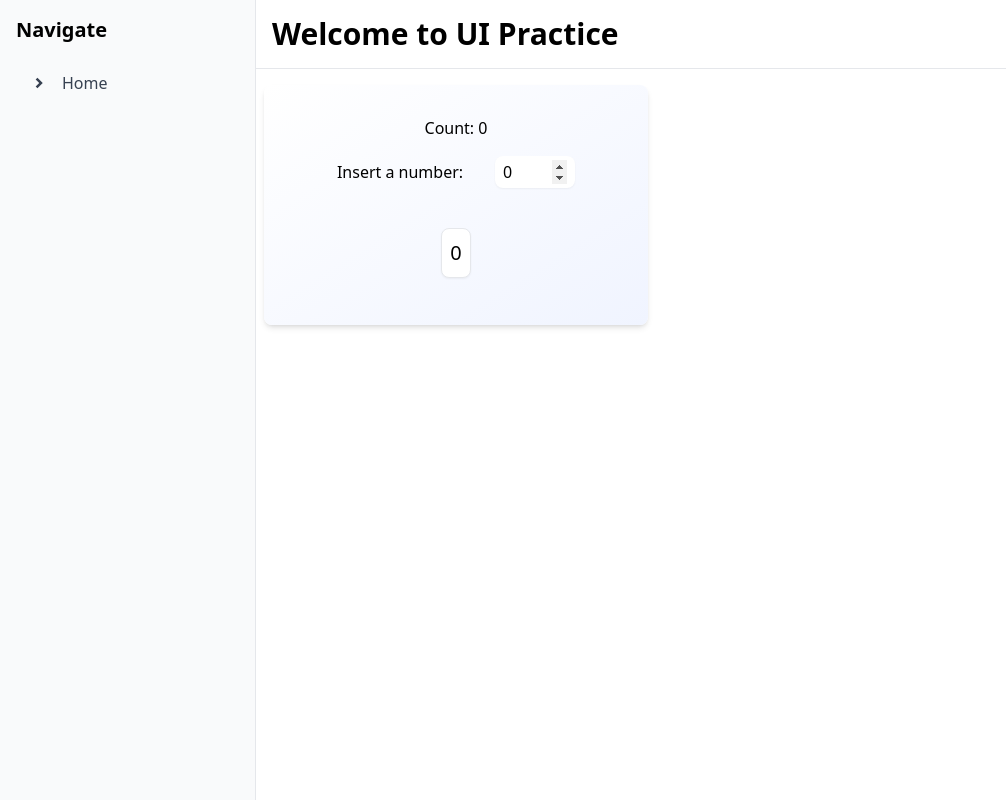
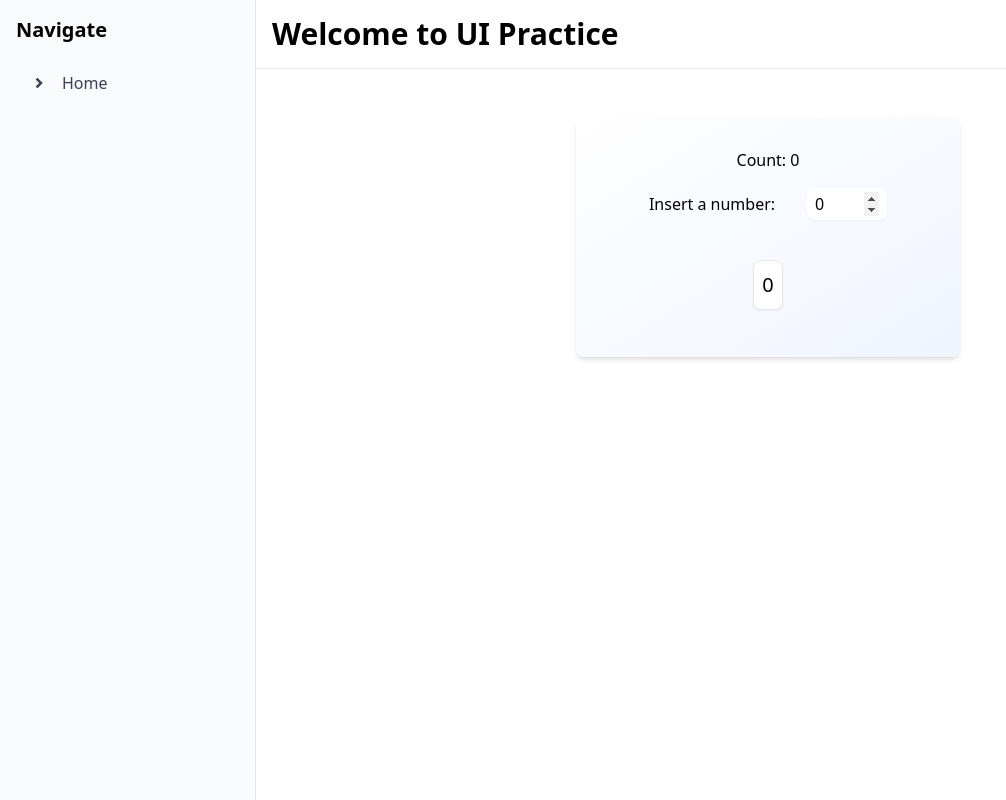
Before and after one commit to saurabhmaurya45/design-practice, a React (Vite) app: page /animated-counter in a window 1280 px wide. Shown: the whole page, without its empty margins (0-1006 px from the left). Built offline with nearby package versions, Linux system fonts and the light colour scheme.

Commit message:
fix; styling fixed

```diff
--- a/src/App.jsx
+++ b/src/App.jsx
@@ -101,8 +101,8 @@ const App = () => {
         <RecursiveNav routes={routes.routes} />
       </nav>
 
-      <main className="flex-1">
-        <h1 className="text-3xl font-bold mb-4 border-b p-4">
+      <main className="flex-1 flex items-center flex-col">
+        <h1 className="w-full mb-10 text-3xl font-bold border-b p-4 self-start">
           Welcome to UI Practice
         </h1>
         {/* Outlet renders the nested route components */}
--- a/src/components/CardWrapper.jsx
+++ b/src/components/CardWrapper.jsx
@@ -2,10 +2,12 @@ import React from "react";
 
 const CardWrapper = ({ children, className }) => {
   return (
-    <div
-      className={`flex items-center justify-center bg-gradient-to-tl from-[#f0f4ff] to-[#ffffff] shadow-md p-2 m-2 rounded-lg ${className} `}
-    >
-      {children}
+    <div className="p-2 w-full flex items-center justify-center">
+      <div
+        className={`flex items-center justify-center bg-gradient-to-tl from-[#f0f4ff] to-[#ffffff] shadow-md p-2 rounded-lg ${className} `}
+      >
+        {children}
+      </div>
     </div>
   );
 };
--- a/src/pages/BubbleZoomEffect/BubbleZoomEffect.jsx
+++ b/src/pages/BubbleZoomEffect/BubbleZoomEffect.jsx
@@ -21,7 +21,7 @@ const BubbleZoomEffect = () => {
   }, []);
 
   return (
-    <CardWrapper className=" flex flex-col pb-4 gap-4 relative">
+    <CardWrapper className="w-full flex flex-col pb-4 gap-4 relative">
       <h1 className="text-4xl font-bold py-4">BubbleZoomEffect</h1>
       <div className="avatars ">
         {data.map((item) => (
```
